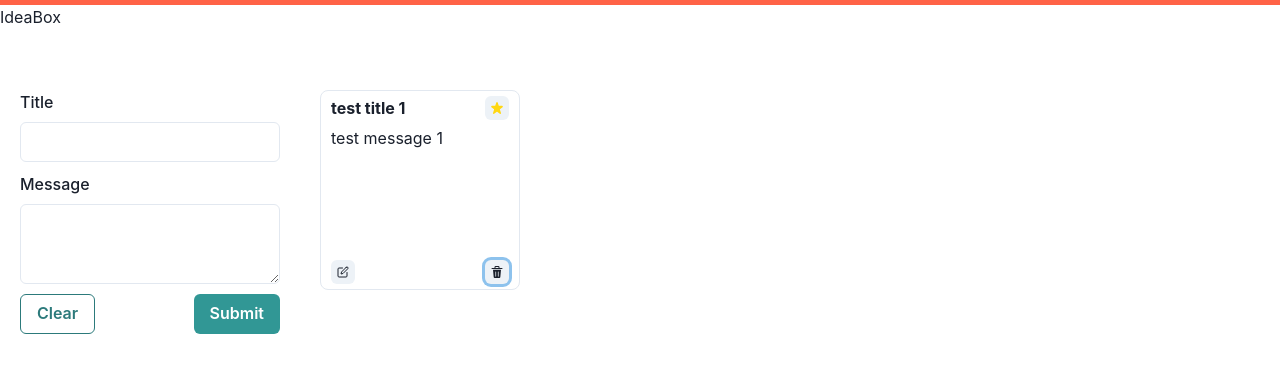
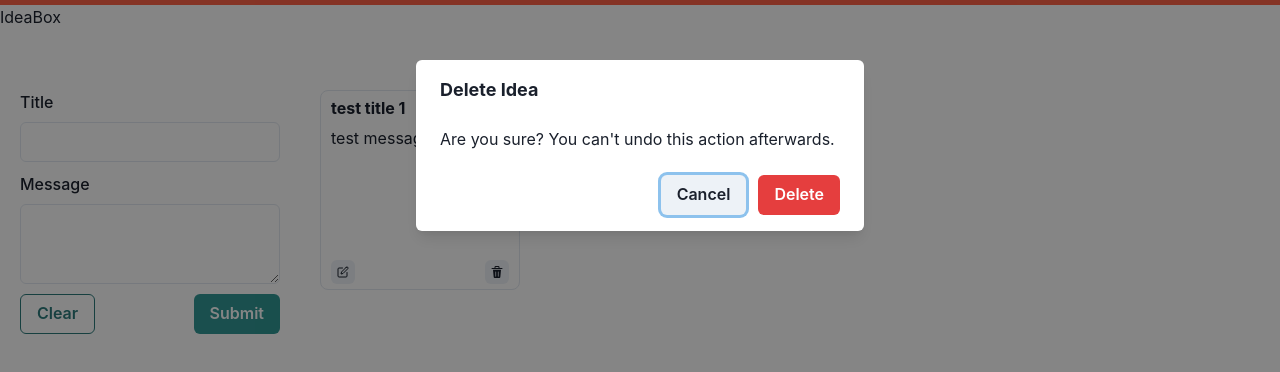
Before and after one commit to Nathan-Froeh/idea-box, a React (Create React App) app: page / in a window 1280 px wide. Both pictures are taken after a click on the button 497 px from the left and 272 px from the top of the page. Shown: the top 372 px of the page. Built offline with nearby package versions, Linux system fonts and the light colour scheme.

Commit message:
delete idea

```diff
--- a/src/card/card.jsx
+++ b/src/card/card.jsx
@@ -1,5 +1,5 @@
 import './card.scss';
-import React, { useContext } from 'react';
+import React, { useContext, useState } from 'react';
 import { Context } from '../Store/Store';
 import {
   Box,
@@ -7,6 +7,13 @@ import {
   Text,
   IconButton,
   Tooltip,
+  AlertDialog,
+  AlertDialogOverlay,
+  AlertDialogContent,
+  AlertDialogHeader,
+  AlertDialogBody,
+  AlertDialogFooter,
+  Button,
 } from "@chakra-ui/react";
 import {
   StarIcon,
@@ -16,10 +23,18 @@ import {
 
 
 export function Card(props) {
+  console.log('props', props)
   const {dispatch} = useContext(Context);
   const {card} = props;
-  console.log('props', props)
   const yellow = "#FFD712";
+
+  const [isOpen, setIsOpen] = useState(false)
+  const onClose = () => {
+    setIsOpen(false);
+    dispatch({type: 'DELETE-IDEA', payload: card})
+  }
+  const cancelRef = React.useRef()
+
   const starColor = () => {
     if(card.favorite) return yellow
     return 'black'
@@ -30,6 +45,7 @@ export function Card(props) {
   }
 
   return (
+    <>
       <Box h="200px" w="200px" p="5px 10px" m="20px" borderWidth="1px" borderRadius="lg" overflow="hidden">
         <Box w="100%" h="30px" display="flex" flexDirection="row" justifyContent="space-between">
           <Heading as="h3" size="l">{card.title}</Heading>
@@ -48,10 +64,38 @@ export function Card(props) {
             <IconButton icon={<EditIcon/>} size="xs"></IconButton>
           </Tooltip>
           <Tooltip label="Delete">
-          <IconButton icon={<DeleteIcon/>} size="xs"></IconButton>
+            <IconButton icon={<DeleteIcon/>} size="xs" onClick={() => setIsOpen(true)}></IconButton>
           </Tooltip>
 
         </Box>
       </Box>
+
+      <AlertDialog
+        isOpen={isOpen}
+        leastDestructiveRef={cancelRef}
+        onClose={onClose}
+      >
+        <AlertDialogOverlay>
+          <AlertDialogContent>
+            <AlertDialogHeader fontSize="lg" fontWeight="bold">
+              Delete Idea
+            </AlertDialogHeader>
+
+            <AlertDialogBody>
+              Are you sure? You can't undo this action afterwards.
+            </AlertDialogBody>
+
+            <AlertDialogFooter>
+              <Button ref={cancelRef} onClick={onClose}>
+                Cancel
+              </Button>
+              <Button colorScheme="red" onClick={onClose} ml={3}>
+                Delete
+              </Button>
+            </AlertDialogFooter>
+          </AlertDialogContent>
+        </AlertDialogOverlay>
+      </AlertDialog>
+    </>
   )
 }
```
Lines whose indentation alone changed are shown as unchanged.
